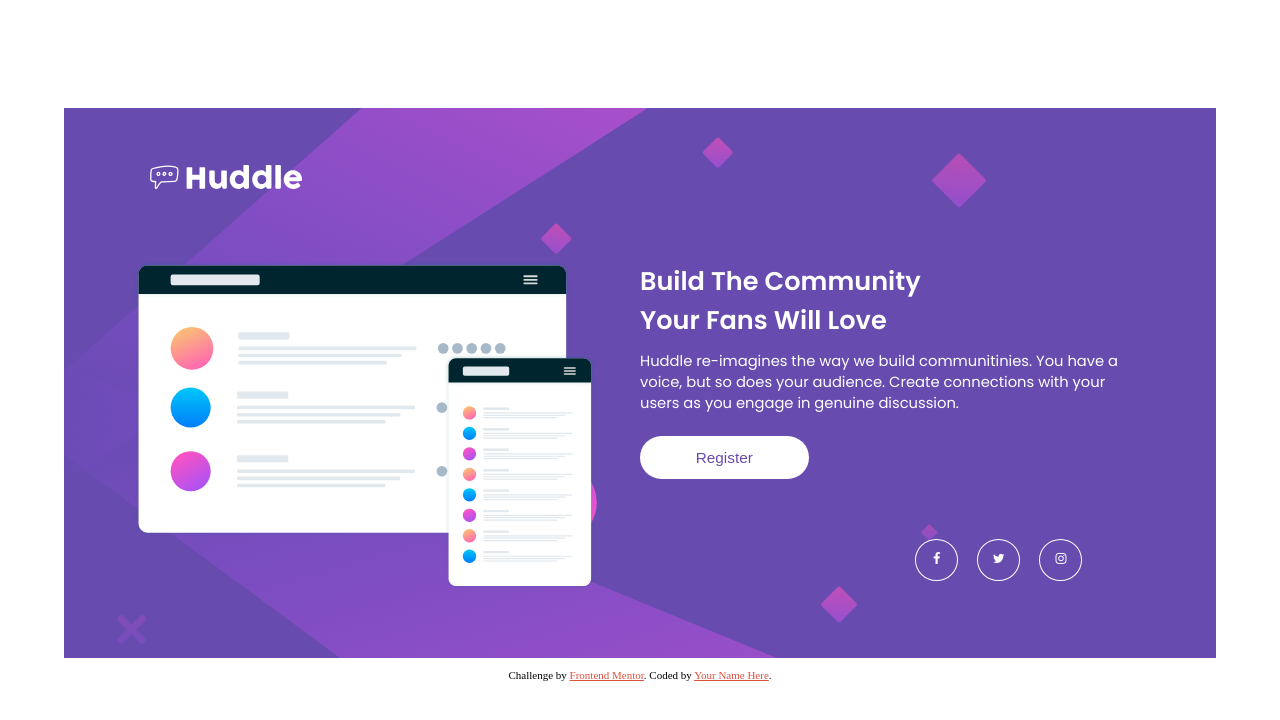
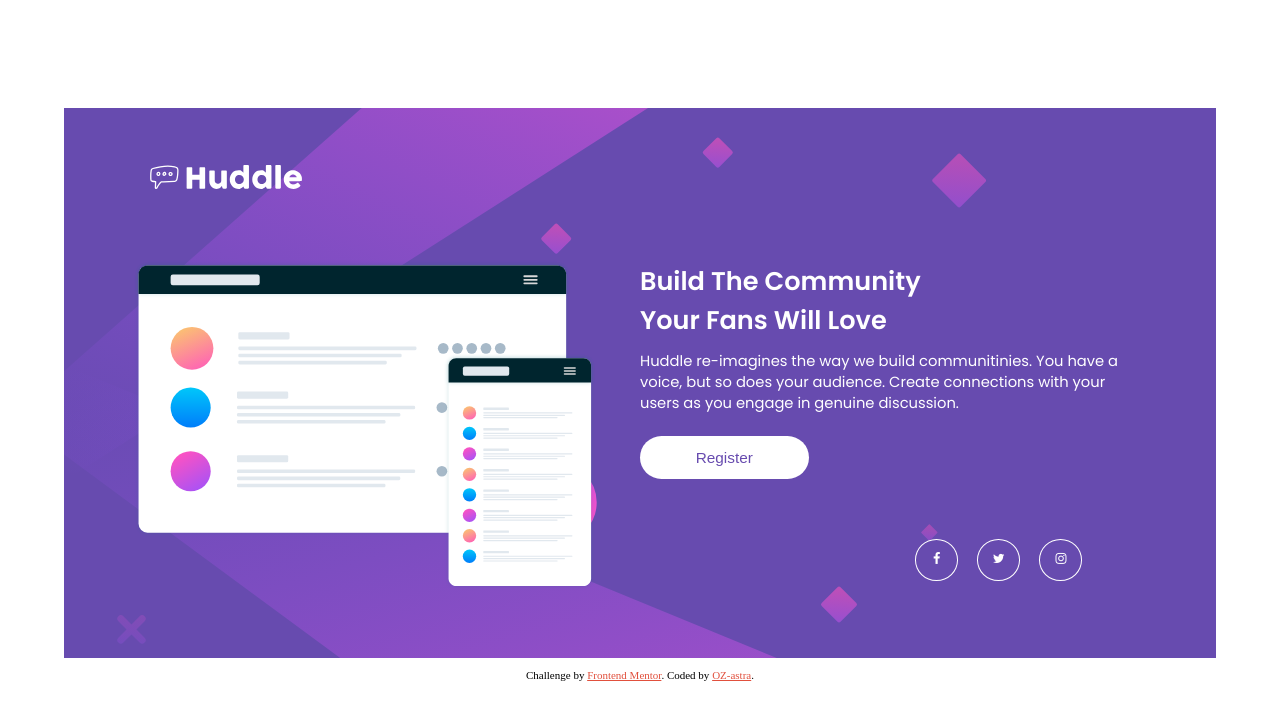
Before and after one commit to OZ-astra/huddle-landing-page, a plain HTML site: page index.html in a window 1280 px wide. Drawn offline with Linux system fonts and the light colour scheme.

Commit message:
Update index.html

```diff
--- a/index.html
+++ b/index.html
@@ -62,7 +62,7 @@
       <footer>
         <p class="attribution">
           Challenge by <a href="https://www.frontendmentor.io?ref=challenge" target="_blank">Frontend Mentor</a>.
-          Coded by <a href="#">Your Name Here</a>.
+          Coded by <a href="https://github.com/OZ-astra/huddle-landing-page">OZ-astra</a>.
         </p>
       </footer>
     </body>
```
